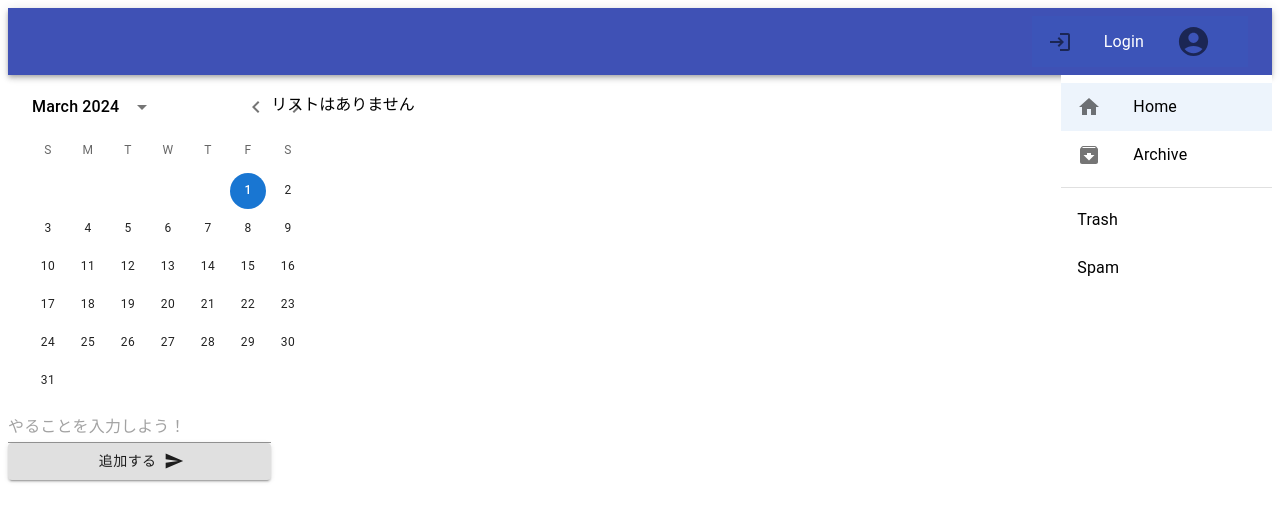
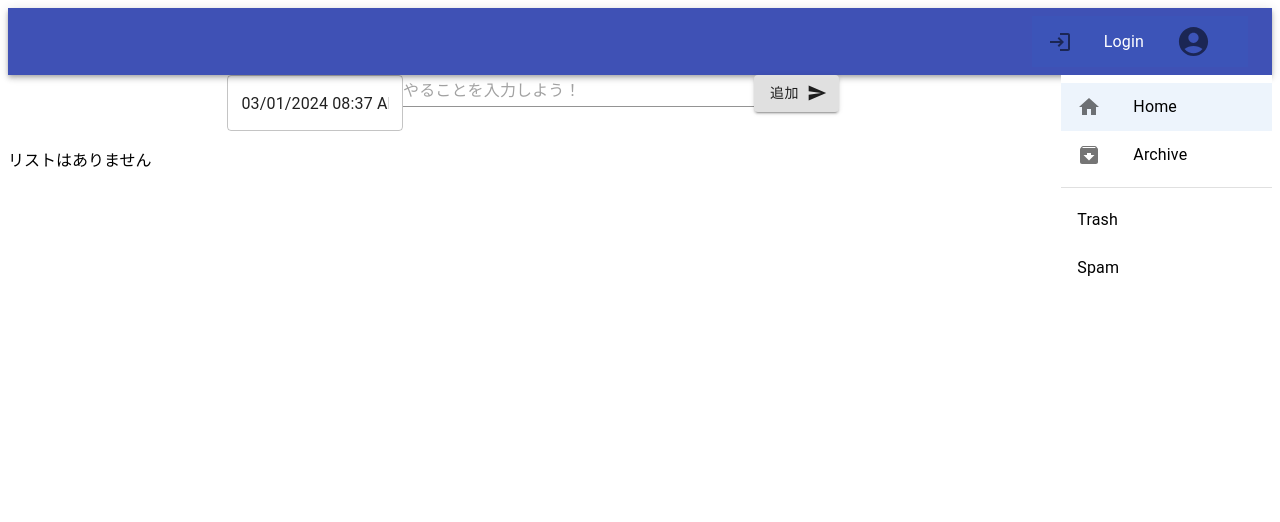
Before and after one commit to Omochi-Okome/PomodoroList, a React (Create React App) app in the folder client/: page / in a window 1280 px wide. Shown: the top 522 px of the page. Built offline with nearby package versions, Linux system fonts and the light colour scheme.

Commit message:
入力バーとアーカイブリストの見え方を調整

```diff
--- a/client/src/components/ArchiveList.jsx
+++ b/client/src/components/ArchiveList.jsx
@@ -7,7 +7,6 @@ import Typography from "@material-ui/core/Typography";
 import { Grid } from "@material-ui/core";
 import Button from "@mui/material/Button";
 import DeleteIcon from '@mui/icons-material/Delete';
-import SelectedListItem from "./HomeFolder";
 
 const useStyles = makeStyles({
     card: {
@@ -41,25 +40,40 @@ const ArchiveList = () => {
             console.error("データ取得時のエラー:", error);
           });
       };
+    const deleteCard = (itemId) => {
+      console.log("ItemIdの中身",itemId)
+      axios
+        .post("http://localhost:3001/Archive/delete", {
+          _id: itemId,
+        }).then(() => {
+          console.log("削除成功");
+          fetchArchiveList();
+        })
+        .catch((err) => {
+          console.log("削除時のエラー：",err)
+        })
+    }
 
     return(
         <div>
             {archiveList.length === 0 ? (
                 <p>アーカイブリストはありません</p>
             ) : (
-                <Grid item container xs={12}>
-                  <Grid>
+                <Grid container direction="row">
+
                   {console.log({ArchiveList})}
                   {archiveList.map((archiveList) => (
+                  <Grid item>
                     <Card key={archiveList._id} variant="outlined" className={classes.card}>
                       <CardContent>
                         <Typography variant="body1">{archiveList.itemDelete}</Typography>
                         <Typography variant="body1">締切:{archiveList.deadline}</Typography>
-                        <Button variant="outlined" startIcon={<DeleteIcon />}>削除する</Button>
+                        <Button variant="outlined" onClick={()=>deleteCard(archiveList._id)} startIcon={<DeleteIcon />}>削除する</Button>
                       </CardContent>
                     </Card>
+                  </Grid>
                   ))}
-                  </Grid>
+
 
                 </Grid>
               )}
--- a/client/src/components/ToDoList.jsx
+++ b/client/src/components/ToDoList.jsx
@@ -6,14 +6,12 @@ import CardContent from "@material-ui/core/CardContent";
 import Typography from "@material-ui/core/Typography";
 import SendIcon from "@mui/icons-material/Send";
 import { Grid } from "@material-ui/core";
-import { Stack } from "@mui/material";
 import { TextField } from "@material-ui/core";
 import Button from "@material-ui/core/Button";
 import { LocalizationProvider } from '@mui/x-date-pickers/LocalizationProvider';
 import { AdapterDayjs } from '@mui/x-date-pickers/AdapterDayjs';
-import { DateCalendar } from '@mui/x-date-pickers/DateCalendar';
 import dayjs from 'dayjs';
-import SelectedListItem from "./HomeFolder";
+import { DateTimePicker } from '@mui/x-date-pickers/DateTimePicker';
 
 const useStyles = makeStyles({
   card: {
@@ -93,22 +91,29 @@ const ToDoList = () => {
   };
 
   return (
-      <Grid container direction="row">
-        <Grid item xs={3}>
-          <Stack>
+    <>
+      <Grid container direction="row" justifyContent="center">
+        <Grid item xs={2}>
             <LocalizationProvider dateAdapter={AdapterDayjs} >
-            <DateCalendar value={time} onChange={(newTime) => setTime(newTime)} />
+            <DateTimePicker value={time} onChange={(newTime) => setTime(newTime)} />
             </LocalizationProvider>
-            <TextField type="text" value={inputValue} onChange={handleInputChange} placeholder="やることを入力しよう！"/>
-            <Button variant="contained" type="submit" color="blue" onClick={handleSubmit} endIcon={<SendIcon />} >追加する</Button>
-          </Stack>
         </Grid>
+        <Grid item xs={4}>
+          <TextField type="text" value={inputValue} onChange={handleInputChange} placeholder="やることを入力しよう！" fullWidth/>
+        </Grid>
+        <Grid item xs={1}>
+          <Button variant="contained" type="submit" color="blue" onClick={handleSubmit} endIcon={<SendIcon />} >追加</Button>
+        </Grid>
+      </Grid>
 
-        <Grid item xs={9} >
+        <Grid container spacing={2} direction="row" >
           {todoList.length === 0 ? (
-            <p>リストはありません</p>
+            <Grid item >
+              <p>リストはありません</p>
+            </Grid>
           ) : (
             todoList.map((todoItem) => (
+            <Grid item>
               <Card key={todoItem._id} variant="outlined" className={classes.card}>
                 <CardContent>
                   <Typography variant="body1">{todoItem.text}</Typography>
@@ -118,11 +123,12 @@ const ToDoList = () => {
                   </Button>
                 </CardContent>
               </Card>
+            </Grid>
             ))
           )}
         </Grid>
+    </>
 
-      </Grid>
   );
 };
 
```
Also changed, not shown: 1 other file (tests, documents, lock files or other folders).
